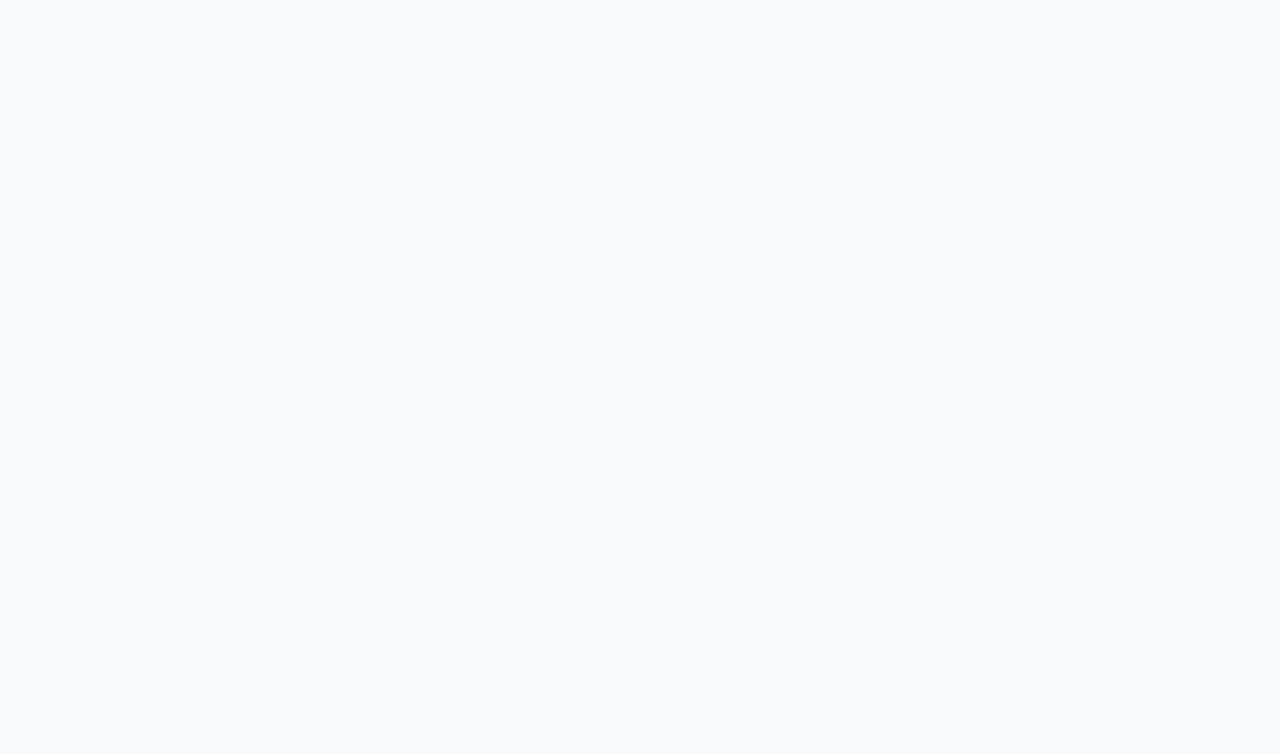
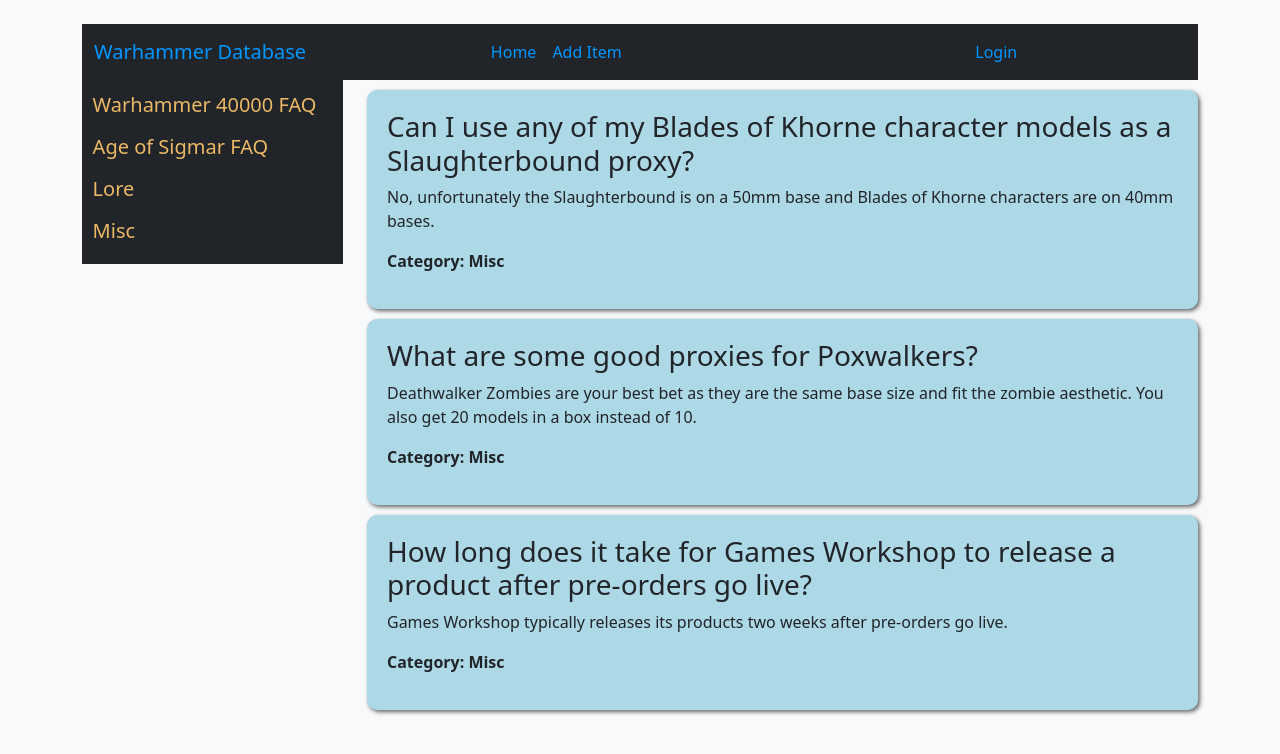
Before and after one commit to Antarias92/wh-blog, a React (Create React App) app: page /misc in a window 1280 px wide. Before the commit this address had no page. Shown: the top 754 px of the page. Built offline with nearby package versions, Linux system fonts and the light colour scheme.

Commit message:
added misc and 40000faq pages

```diff
--- a/src/App.css
+++ b/src/App.css
@@ -1,7 +1,6 @@
 *{
   padding: 0px;
   margin: 0px;
-
 }
 
 body{
@@ -14,6 +13,8 @@ body{
   align-items: center;
   justify-content: center;
   height: 100vh;
+  background-image: url("https://w0.peakpx.com/wallpaper/769/549/HD-wallpaper-warhammer-battle-warhammer-40k-video-game-space-marine.jpg");
+  background-size: cover;
 }
 
 .loginForm{
@@ -23,7 +24,7 @@ body{
   margin-top: 10px;
   width: 300px;
   gap: 20px;
-  background-color: lightblue;
+  background-color: #f7f9fb;
   border-radius: 10px;
   box-shadow: 2px 2px 4px rgba(0, 0, 0, 0.6);
 }
@@ -64,6 +65,35 @@ body{
 .content{
   flex: 3;
 }
+
+.mainBox{
+  background-color: lightblue;
+}
+
+.postContent{
+  display: inline-block;
+  align-items: center;
+  padding: 20px;
+  margin-top: 10px;
+  background-color: lightblue;
+  border-radius: 10px;
+  box-shadow: 2px 2px 4px rgba(0, 0, 0, 0.6);
+}
+
+.category{
+  font-weight: bold;
+}
+
+.test{
+  height: 250px;
+  width: 100%;
+  justify-content: top;
+}
+
+#welcome{
+  text-align: center;
+}
+
 
 /*Add items section*/
 .addItem{
--- a/src/App.js
+++ b/src/App.js
@@ -7,6 +7,8 @@ import Navbar from './pages/Navbar';
 import AddItem from './pages/AddItem';
 import Banner from './pages/Banner';
 import Lore from './Categories/Lore';
+import FortyKFAQ from './Categories/FortyKFAQ'; //ignore this error. There is no error and everything functions correctly.
+import Misc from './Categories/Misc';
 
 import 'bootstrap/dist/css/bootstrap.min.css';
 import 'bootstrap/dist/js/bootstrap.bundle.min.js';
@@ -21,7 +23,9 @@ function App() {
           <Route path="/home" element={<Navbar><Home/></Navbar>}></Route>
           <Route path="/register" element={<Banner><Register/></Banner>}></Route>
           <Route path="/wh-blog" element={<Banner><Login/></Banner>}></Route>
+          <Route path="/fortyKFAQ" element={<Navbar><FortyKFAQ/></Navbar>}></Route>
           <Route path="/lore" element={<Navbar><Lore/></Navbar>}></Route>
+          <Route path="/misc" element={<Navbar><Misc/></Navbar>}></Route>
           <Route path="/additem" element={<Navbar><AddItem/></Navbar>}></Route>
         </Routes>
      </BrowserRouter>
--- /dev/null
+++ b/src/Categories/FortyKFAQ.js
@@ -0,0 +1,49 @@
+import React from "react";
+import { Link } from "react-router-dom";
+
+
+const FortyKFAQ = () => {
+
+    return (
+        <div className="row">
+            <div className="col-3">
+                <nav className ="navbar bg-dark">
+                    <ul className ="nav navbar-nav mx-auto">
+                        <li className ="nav-item">
+                            <Link style={{color: "#ebb866"}} className="nav-link navbar-brand h1" to="/fortyKFAQ"> Warhammer 40000 FAQ </Link>
+                        </li>
+                        <li className ="nav-item">
+                            <Link style={{color: "#ebb866"}} className="nav-link navbar-brand h1" to="/aosfaq"> Age of Sigmar FAQ </Link>
+                        </li>
+                        <li className ="nav-item">
+                        <Link style={{color: "#ebb866"}} className="nav-link navbar-brand h1" to="/lore"> Lore </Link>
+                        </li>
+                        <li className ="nav-item">
+                        <Link style={{color: "#ebb866"}} className="nav-link navbar-brand h1" to="/misc"> Misc </Link>
+                        </li>
+                    </ul>
+                </nav>
+            </div>
+            <div className="col-9">
+               <div className="postContent">
+                    <h3 className="question">If led by a Lord on Juggernaut in the Daemonkin detachment, will Bloodcrushers gain access to the Blessings of Khorne? </h3>
+                    <p className="answer">Yes, while the enhancement that allows a Lord on Juggernaut to lead Bloodcrushers will replace his World Eaters keyword, the Blessings of Khorne ability will remain on his datasheet. This means the entire unit will be able to access the Blessings of Khorne regardless of their keywords.</p>
+                    <p className="category">Category: 40000faq</p>
+               </div>
+               <div className="postContent">
+                    <h3 className="question">If I am using the Auric Champions Detachment, when selecting an enemy unit for the Assemblage of Might detachment rule, can I select a unit that is embarked within a transport? </h3>
+                    <p className="answer">No, you cannot target units within a transport with any abilities or rules.</p>
+                    <p className="category">Category: 40000faq</p>
+               </div>
+               <div className="postContent">
+                    <h3 className="question">Can I use the Monolith’s Eternity gate ability in the first battle round to reposition a unit that is on the battlefield? </h3>
+                    <p className="answer">Only if the mission rules you are using do not explicit state that you cannot.</p>
+                    <p className="category">Category: 40000faq</p>
+               </div>
+            </div>
+        </div>
+
+    )
+}
+
+export default FortyKFAQ;
--- a/src/Categories/Lore.js
+++ b/src/Categories/Lore.js
@@ -26,7 +26,7 @@ const Lore = ({children}) => {
                 <nav className ="navbar bg-dark">
                     <ul className ="nav navbar-nav mx-auto">
                         <li className ="nav-item">
-                            <Link style={{color: "#ebb866"}} className="nav-link navbar-brand h1" to="/40000faq"> Warhammer 40000 FAQ </Link>
+                            <Link style={{color: "#ebb866"}} className="nav-link navbar-brand h1" to="/fortyKFAQ"> Warhammer 40000 FAQ </Link>
                         </li>
                         <li className ="nav-item">
                             <Link style={{color: "#ebb866"}} className="nav-link navbar-brand h1" to="/aosfaq"> Age of Sigmar FAQ </Link>
--- /dev/null
+++ b/src/Categories/Misc.js
@@ -0,0 +1,46 @@
+import React from "react";
+import { Link } from "react-router-dom";
+
+const Misc = () => {
+     return (
+            <div className="row">
+                <div className="col-3">
+                    <nav className ="navbar bg-dark">
+                        <ul className ="nav navbar-nav mx-auto">
+                            <li className ="nav-item">
+                                <Link style={{color: "#ebb866"}} className="nav-link navbar-brand h1" to="/fortyKFAQ"> Warhammer 40000 FAQ </Link>
+                            </li>
+                            <li className ="nav-item">
+                                <Link style={{color: "#ebb866"}} className="nav-link navbar-brand h1" to="/aosfaq"> Age of Sigmar FAQ </Link>
+                            </li>
+                            <li className ="nav-item">
+                            <Link style={{color: "#ebb866"}} className="nav-link navbar-brand h1" to="/lore"> Lore </Link>
+                            </li>
+                            <li className ="nav-item">
+                            <Link style={{color: "#ebb866"}} className="nav-link navbar-brand h1" to="/misc"> Misc </Link>
+                            </li>
+                        </ul>
+                    </nav>
+                </div>
+                <div className="col-9">
+                   <div className="postContent">
+                        <h3 className="question">Can I use any of my Blades of Khorne character models as a Slaughterbound proxy?</h3>
+                        <p className="answer">No, unfortunately the Slaughterbound is on a 50mm base and Blades of Khorne characters are on 40mm bases.</p>
+                        <p className="category">Category: Misc</p>
+                   </div>
+                   <div className="postContent">
+                        <h3 className="question">What are some good proxies for Poxwalkers?</h3>
+                        <p className="answer">Deathwalker Zombies are your best bet as they are the same base size and fit the zombie aesthetic. You also get 20 models in a box instead of 10.</p>
+                        <p className="category">Category: Misc</p>
+                   </div>
+                   <div className="postContent">
+                        <h3 className="question">How long does it take for Games Workshop to release a product after pre-orders go live? </h3>
+                        <p className="answer">Games Workshop typically releases its products two weeks after pre-orders go live.</p>
+                        <p className="category">Category: Misc</p>
+                   </div>
+                </div>
+            </div>
+        )
+}
+
+export default Misc;
--- a/src/pages/AddItem.js
+++ b/src/pages/AddItem.js
@@ -16,7 +16,7 @@ const AddItem = () => {
             <div className="content">
                 <input type='text' placeholder='Title' onChange={e=>setTitle(e.target.value)}/>
                 <div className='editorContainer'>
-                    <ReactQuill className='editor' theme="snow" value={value} onChange={setValue} />
+                    <ReactQuill className='editor' theme="snow" value={value} placeholder='Attention: This page is not currently functional and beyond the scope of project. It will be completed in future updates.' onChange={setValue} />
                 </div>
             </div>
             <div className='menu'>
--- a/src/pages/Home.js
+++ b/src/pages/Home.js
@@ -1,30 +1,33 @@
 
 import React, { useEffect, useState } from "react";
-import { Link } from "react-router-dom";
+import { Link, useLocation } from "react-router-dom";
+import axios from "axios";
 
 const Home = ({children}) => {
 
-    /*const [posts, setPosts] = useState([])
+    const [posts, setPosts] = useState([])
+
+    const cat = useLocation().search;
 
     useEffect(() =>{
         const fetchData = async ()=>{
             try{
-                const res = await axios.get("/posts")
+                const res = await axios.get(`/posts${cat}`);
                 setPosts(res.data)
             }catch(err){
                 console.log(err);
             }
         };
         fetchData();
-    }, []);*/
+    }, [cat]);
 
     return (
         <div className="row">
             <div className="col-3">
-                <nav className ="navbar bg-dark">
+                <nav className ="navbar bg-dark test">
                     <ul className ="nav navbar-nav mx-auto">
                         <li className ="nav-item">
-                            <Link style={{color: "#ebb866"}} className="nav-link navbar-brand h1" to="/40000faq"> Warhammer 40000 FAQ </Link>
+                            <Link style={{color: "#ebb866"}} className="nav-link navbar-brand h1" to="/fortyKFAQ"> Warhammer 40000 FAQ </Link>
                         </li>
                         <li className ="nav-item">
                             <Link style={{color: "#ebb866"}} className="nav-link navbar-brand h1" to="/aosfaq"> Age of Sigmar FAQ </Link>
@@ -38,13 +41,19 @@ const Home = ({children}) => {
                     </ul>
                 </nav>
             </div>
-            <div className="col-9">
-                <div className="container">
-                    The Web Content in detail.
-                </div>
-                <div className ="container">
-                    <p>Welcome to the Warhammer Database. </p>
-                </div>
+            <div className="col-9 mainBox">
+                <h1 id="welcome">Welcome to the Warhammer Database.</h1>
+               <div className="posts">
+                    {posts.map((posts) =>(
+                        <div className="post" key={posts.id}>
+                            <div className="content">
+                                <h2>{posts.title}</h2>
+                                <p>{posts.description}</p>
+                                <p>{`Category: ${posts.cat}`}</p>
+                            </div>
+                        </div>
+                    ))}
+               </div>
             </div>
         </div>
 
--- a/src/pages/Login.js
+++ b/src/pages/Login.js
@@ -33,7 +33,7 @@ const Login = () =>{
 
     return (
         <div className='auth'>
-            <h1>Login</h1>
+            <h1 style={{color: "#ffffff"}}>Login</h1>
             <form className='loginForm'>
                 <input className='inputBox' type='text' placeholder='username' required name='username' onChange={handleChange}/>
                 <input className='inputBox' type='password' placeholder='password' required name='password' onChange={handleChange}/>
--- a/src/pages/Navbar.js
+++ b/src/pages/Navbar.js
@@ -27,8 +27,8 @@ const Navbar = ({children}) => {
                                <span style={{color: "#0096FF"}} className="nav-link">{currentUser?.username}</span>
                            </li>
                            <li className="nav-item menu-item">
-                               <Link style={{color: "#0096FF"}} className="nav-link" to="/login" onClick={logout}> Logout </Link>
-                               {/*{currentUser ? <span style={{color: "#ebb866"}} className="nav-link">Logout</span> : <Link style={{color: "#ebb866"}} className="nav-link" to="/login">Login</Link>}*/}
+                               {/*<Link style={{color: "#0096FF"}} className="nav-link" to="/wh-blog" onClick={logout}> Logout </Link>*/}
+                               {currentUser ? <Link style={{color: "#0096FF"}} className="nav-link" to="/wh-blog">Logout</Link> : <Link style={{color: "#0096FF"}} className="nav-link" to="/wh-blog">Login</Link>}
                            </li>
                        </ul>
                    </div>
--- a/src/pages/Register.js
+++ b/src/pages/Register.js
@@ -20,6 +20,7 @@ const Register = () => {
         e.preventDefault()
         try{
             await axios.post("/auth/register", inputs)
+            alert("Registration Complete");
             navigate("/wh-blog")
         }catch(err){
            setError(err.response.data)
@@ -29,7 +30,7 @@ const Register = () => {
 
     return (
         <div className='auth'>
-            <h1>Register</h1>
+            <h1 style={{color: "#ffffff"}}>Register</h1>
             <form className='loginForm'>
                 <input className='inputBox' type='text' placeholder='username' required name="username" onChange={handleChange}/>
                 <input className='inputBox' type='email' placeholder='email' required name="email" onChange={handleChange}/>
```
